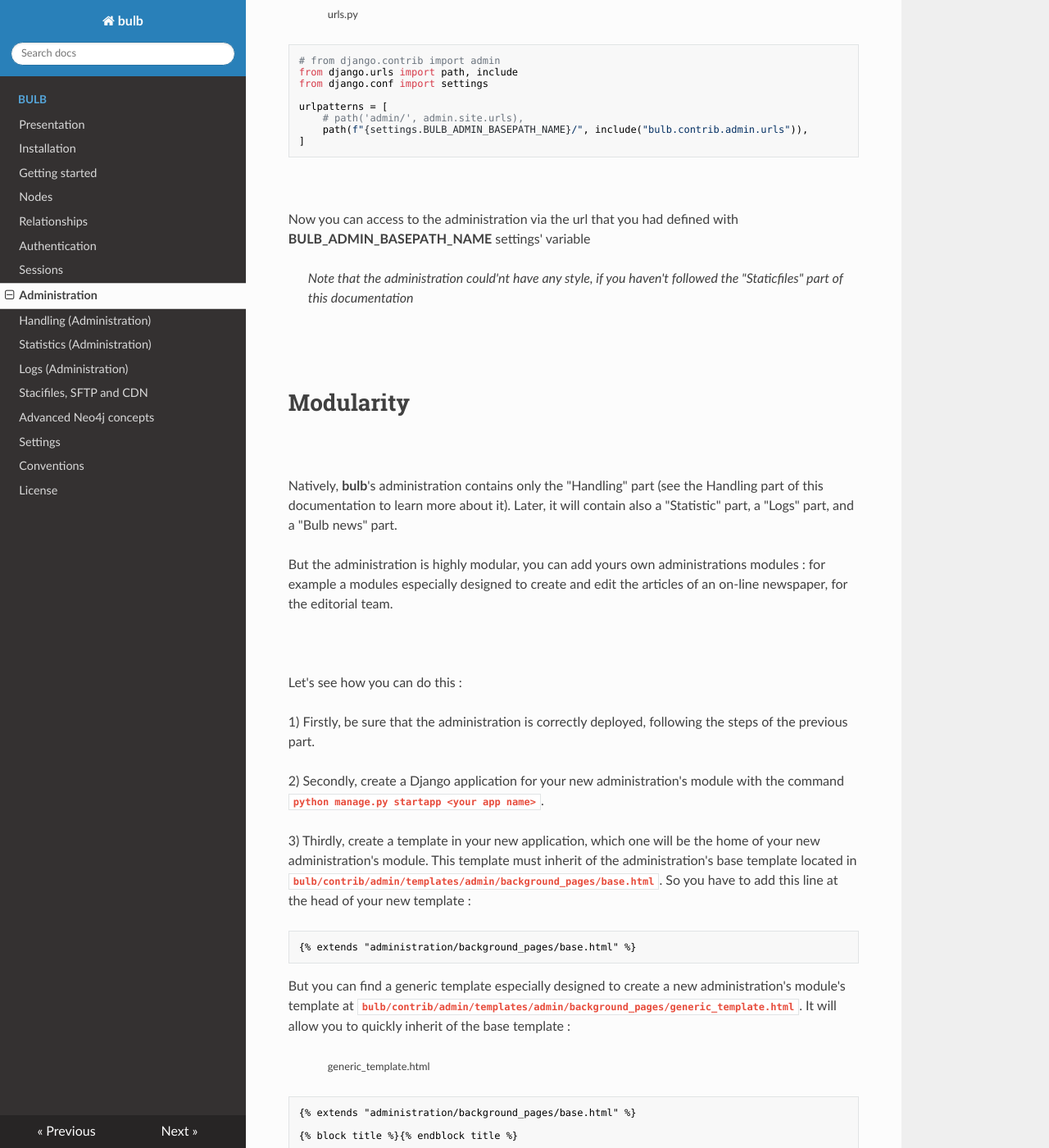
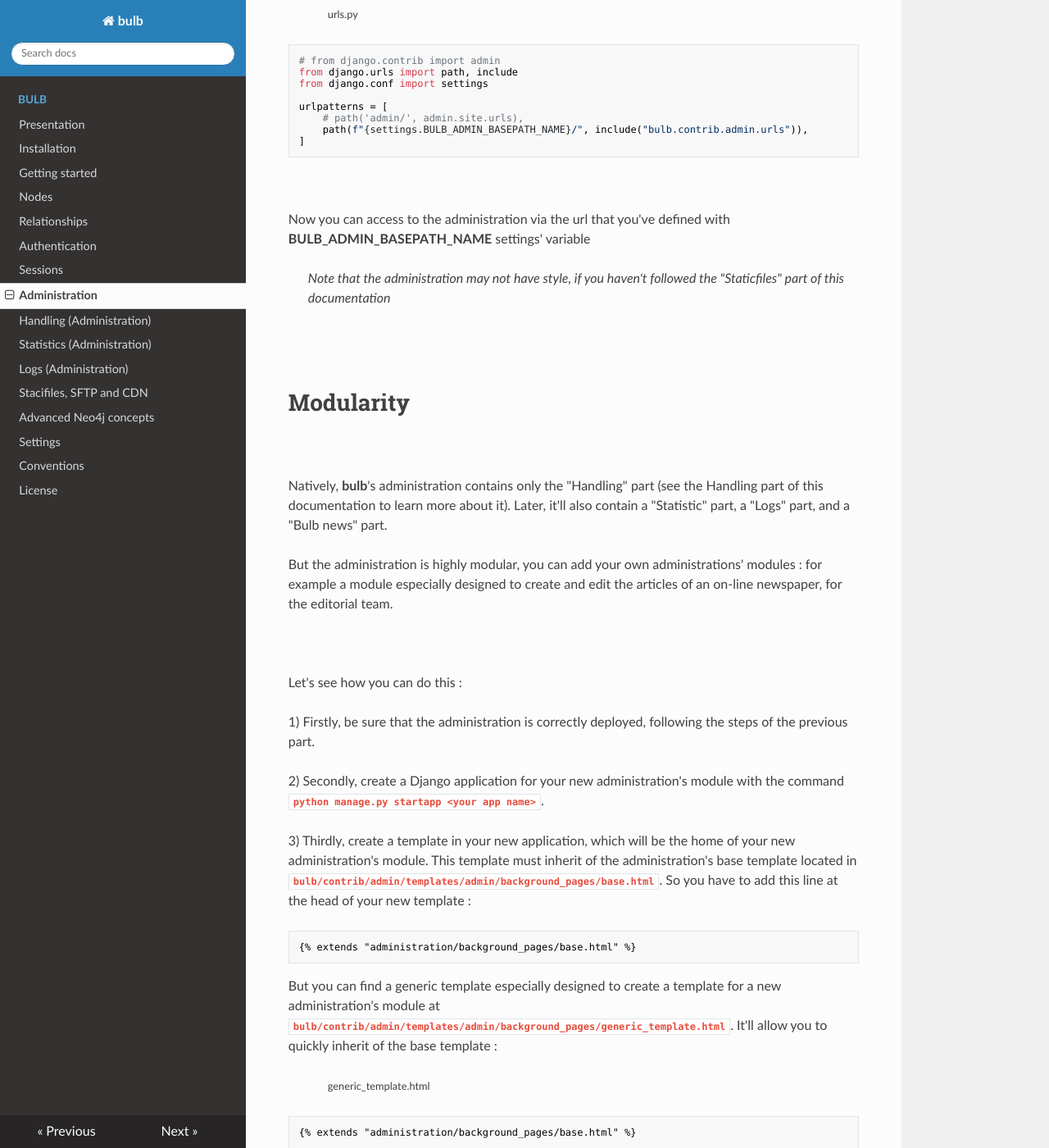
Before and after one commit to LilaRest/bulb, an MkDocs documentation site: the page built from bulb_docs/administration.md, in a window 1280 px wide and 1400 px high, scrolled down 819 px. Shown: the whole window at 82% size. Built offline with MkDocs 1.6.1, drawn with Linux system fonts in a browser that asks for light colours; nearby versions of some CDN libraries; some of the changed text lies outside the part shown.

Commit message:
Update administration.md

````diff
--- a/bulb_docs/administration.md
+++ b/bulb_docs/administration.md
@@ -35,9 +35,9 @@ urlpatterns = [
 
 <br/>
 
-Now you can access to the administration via the url that you had defined with **BULB_ADMIN_BASEPATH_NAME** settings' variable
+Now you can access to the administration via the url that you've defined with **BULB_ADMIN_BASEPATH_NAME** settings' variable
 
-> _Note that the administration could'nt have any style, if you haven't followed the "Staticfiles" part of this documentation_
+> _Note that the administration may not have style, if you haven't followed the "Staticfiles" part of this documentation_
 
 <br/>
 <br/>
@@ -46,9 +46,9 @@ Now you can access to the administration via the url that you had defined with *
 <br/>
 
 Natively, **bulb**'s administration contains only the "Handling" part (see the Handling part of this documentation to learn more about it).
-Later, it will contain also a "Statistic" part, a "Logs" part, and a "Bulb news" part.
+Later, it'll also contain a "Statistic" part, a "Logs" part, and a "Bulb news" part.
 
-But the administration is highly modular, you can add yours own administrations modules : for example a modules especially designed to create and edit the articles of an on-line newspaper, for the editorial team.
+But the administration is highly modular, you can add your own administrations' modules : for example a module especially designed to create and edit the articles of an on-line newspaper, for the editorial team.
 
 <br/>
 
@@ -58,13 +58,13 @@ Let's see how you can do this :
 
 2) Secondly, create a Django application for your new administration's module with the command **`python manage.py startapp <your app name>`**.
 
-3) Thirdly, create a template in your new application, which one will be the home of your new administration's module. This template must inherit of the administration's base template located in **`bulb/contrib/admin/templates/admin/background_pages/base.html`**. So you have to add this line at the head of your new template :
+3) Thirdly, create a template in your new application, which will be the home of your new administration's module. This template must inherit of the administration's base template located in **`bulb/contrib/admin/templates/admin/background_pages/base.html`**. So you have to add this line at the head of your new template :
 
 ```django
 {% extends "administration/background_pages/base.html" %}
 ```
 
-But you can find a generic template especially designed to create a new administration's module's template at **`bulb/contrib/admin/templates/admin/background_pages/generic_template.html`**. It will allow you to quickly inherit of the base template :
+But you can find a generic template especially designed to create a template for a new administration's module at **`bulb/contrib/admin/templates/admin/background_pages/generic_template.html`**. It'll allow you to quickly inherit of the base template :
 
 >> <small>generic_template.html</small>
 ```django
@@ -122,12 +122,12 @@ Render when you're on the home of your the new administration's module:
 
 <br/>
 
-- The **content**  defines the content of the **`<body></body>`** tags of the page.
+- The **content**  defines the content of the **`<body></body>`** page's tag.
 
 <br/>
 
-- And finally, in the **scripts** block you'll have to put yours **`<script></script>`** tags.
-Note that a loader script and a polyfill script are contained by default is the base template :
+- And finally, in the **scripts** block you'll have to put your **`<script></script>`** tags.
+Note that a loader script and a polyfill script are contained by default in the base template :
 
 ```django
 <script>
````
Also changed, not shown: other parts of bulb_docs/administration.md (+9 -9 lines).
